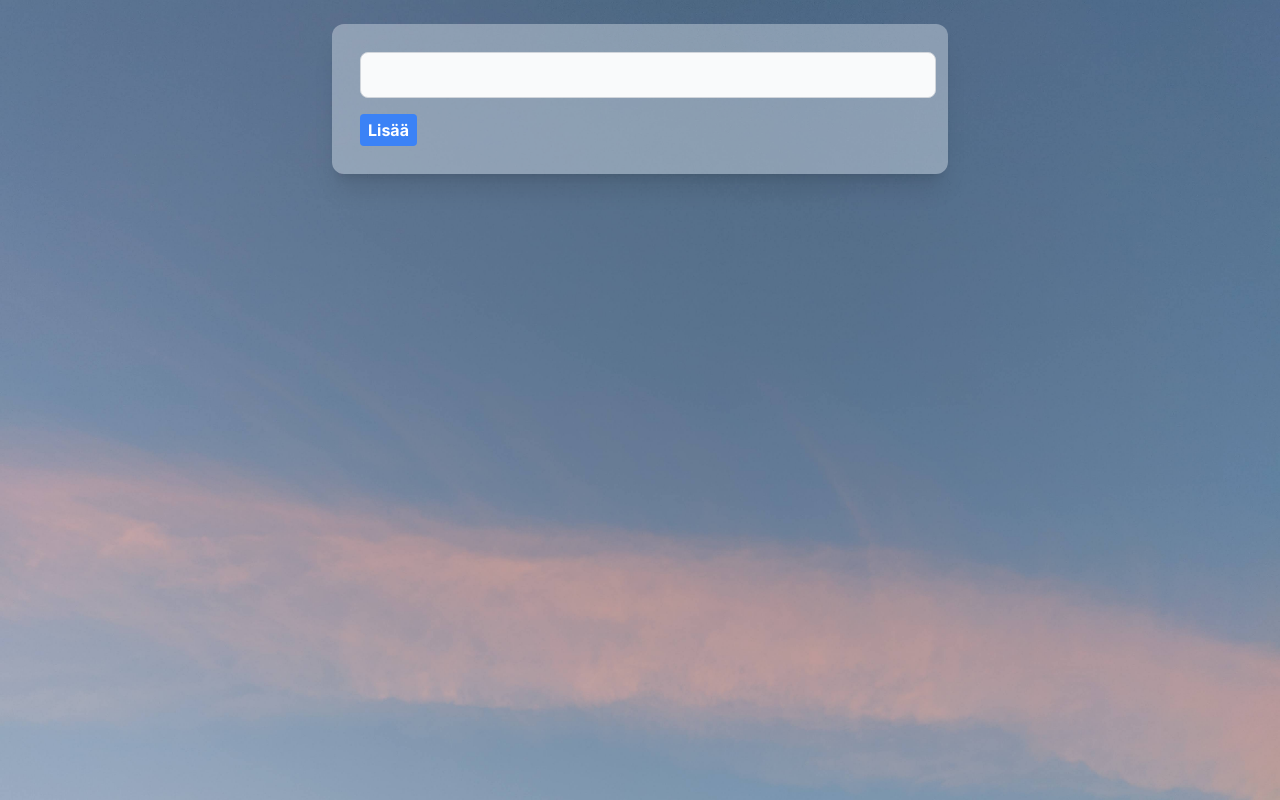
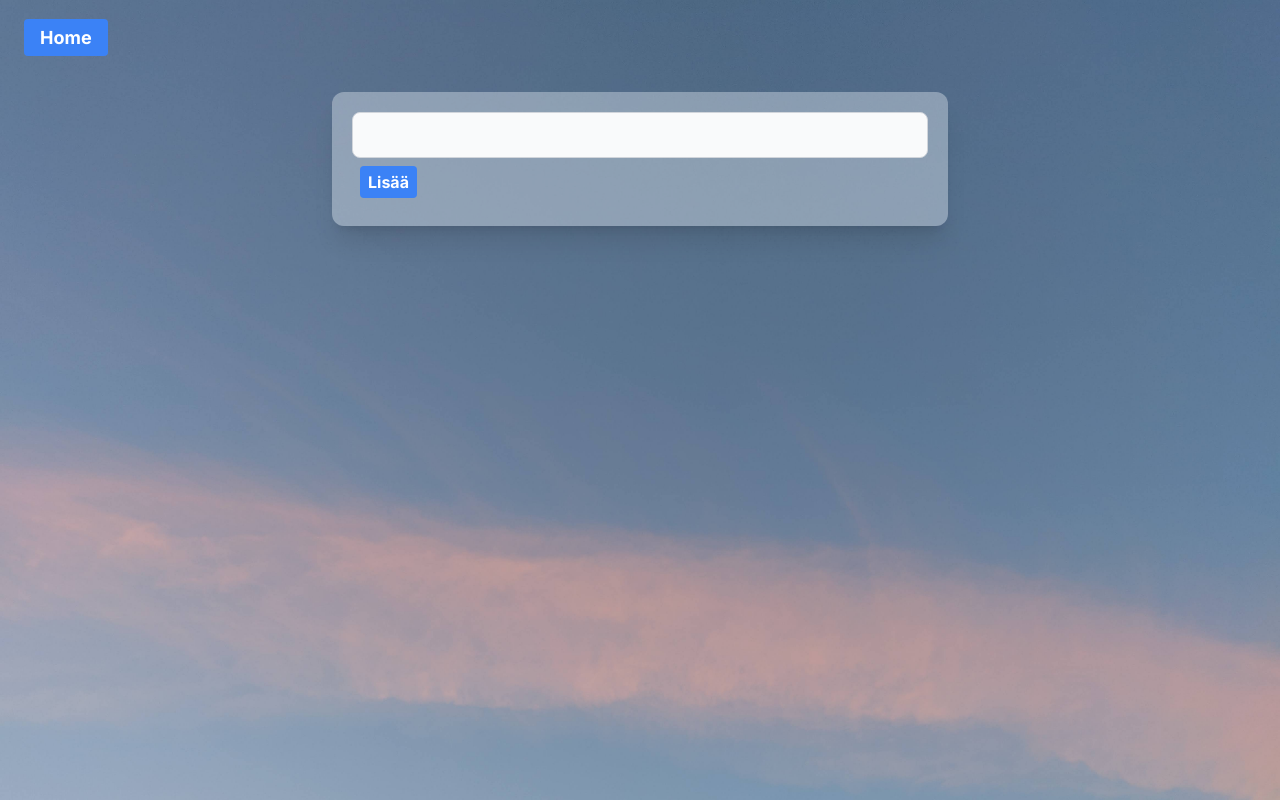
Before and after one commit to TheOxari909/theoxari909.github.io, a Next.js app: page /todo in a window 1280 px wide. Built offline with nearby package versions, Linux system fonts and the light colour scheme.

Commit message:
Fixed CSS stylings

```diff
--- a/src/app/components/UI/Apps.tsx
+++ b/src/app/components/UI/Apps.tsx
@@ -4,7 +4,7 @@ import Link from 'next/link';
 const App = ({ app }: { app: AppType }) => {
     return (
         <Link className="h-full w-full" href={app.address}>
-            <li className="rounded-xl bg-slate-200 bg-opacity-40 p-5 shadow-xl hover:bg-slate-300">
+            <li className="uppercase rounded-xl bg-blue-500 p-5 text-lg font-bold shadow-xl text-white hover:bg-blue-700 ">
                 {app.name}
             </li>
         </Link>
--- a/src/app/todo/page.tsx
+++ b/src/app/todo/page.tsx
@@ -79,10 +79,10 @@ const Todo = () => {
     };
 
     return (
-        <div className="mx-auto rounded-xl rounded-b-xl bg-slate-200 bg-opacity-40 p-5 shadow-xl lg:w-1/2 lg:overflow-auto">
+        <div className="mx-auto my-10 rounded-xl rounded-b-xl bg-slate-200 bg-opacity-40 p-5 shadow-xl lg:w-1/2 lg:overflow-auto">
             <div>
                 <input
-                    className="m-2 block w-full rounded-lg border border-gray-300 bg-gray-50 p-2 text-lg text-gray-900 focus:border-blue-500 focus:ring-blue-500"
+                    className="block w-full rounded-lg border border-gray-300 bg-gray-50 p-2 text-lg text-gray-900 focus:border-blue-500 focus:ring-blue-500"
                     type="text"
                     onChange={handleChange}
                     value={value}></input>
@@ -127,6 +127,7 @@ const Todo = () => {
 export default function Page() {
     return (
         <div className="h-screen bg-[url('./img.jpg')] bg-cover p-6">
+            <a href="/" className="py-2 rounded bg-blue-500 px-4 text-lg font-bold text-white hover:bg-blue-700">Home</a>
             <Todo />
         </div>
     );
```
